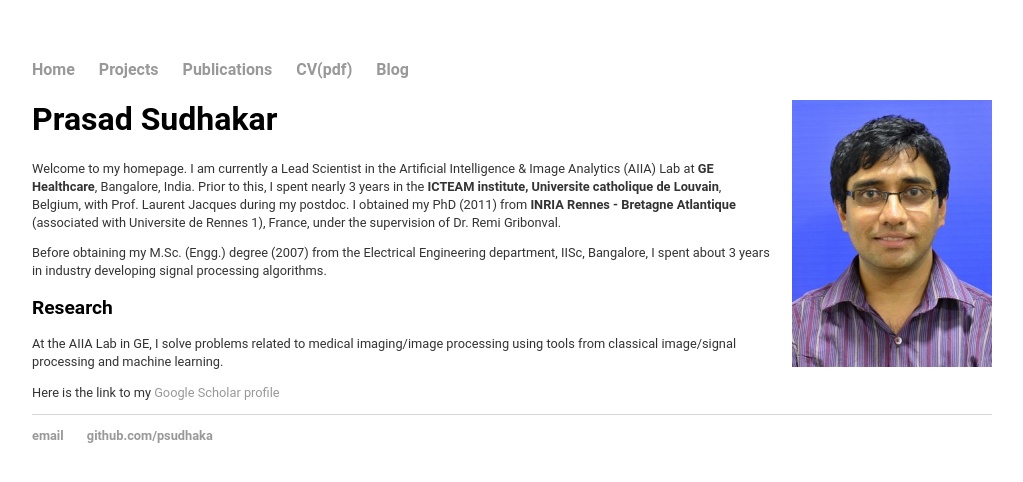
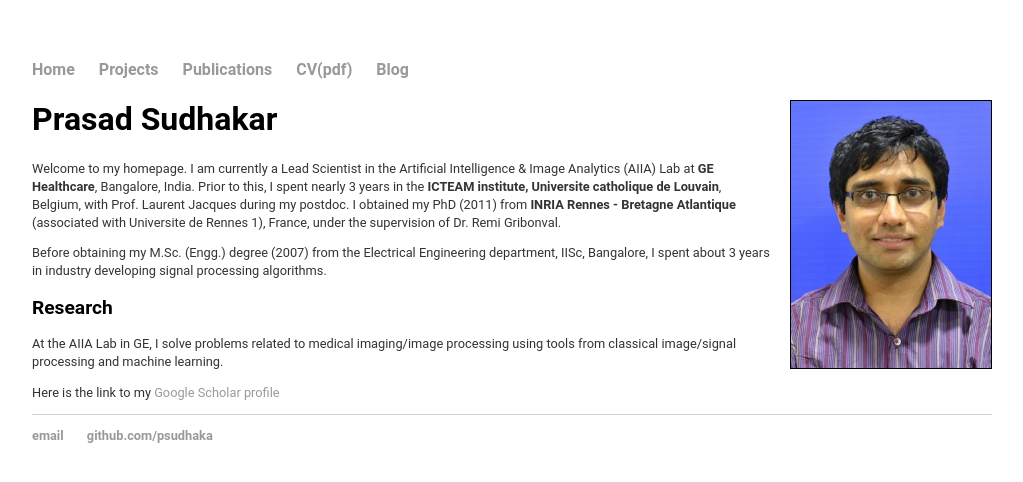
Before and after one commit to psudhaka/psudhaka.github.io, a Jekyll site: the page built from index.html, in a window 1280 px wide. Shown: the top 482 px of the page, without its empty margins (128-1151 px from the left). Built offline with Jekyll 4.4.1, drawn with Linux system fonts in a browser that asks for light colours.

Commit message:
Updated image border in index.html

```diff
--- a/index.html
+++ b/index.html
@@ -6,7 +6,7 @@ title: Prasad Sudhakar
 <style>
 img {
     float: right;
-    border: 1px black;
+    border: 1px solid black;
     margin: 0px 0px 15px 20px;
 }
 </style>
```
